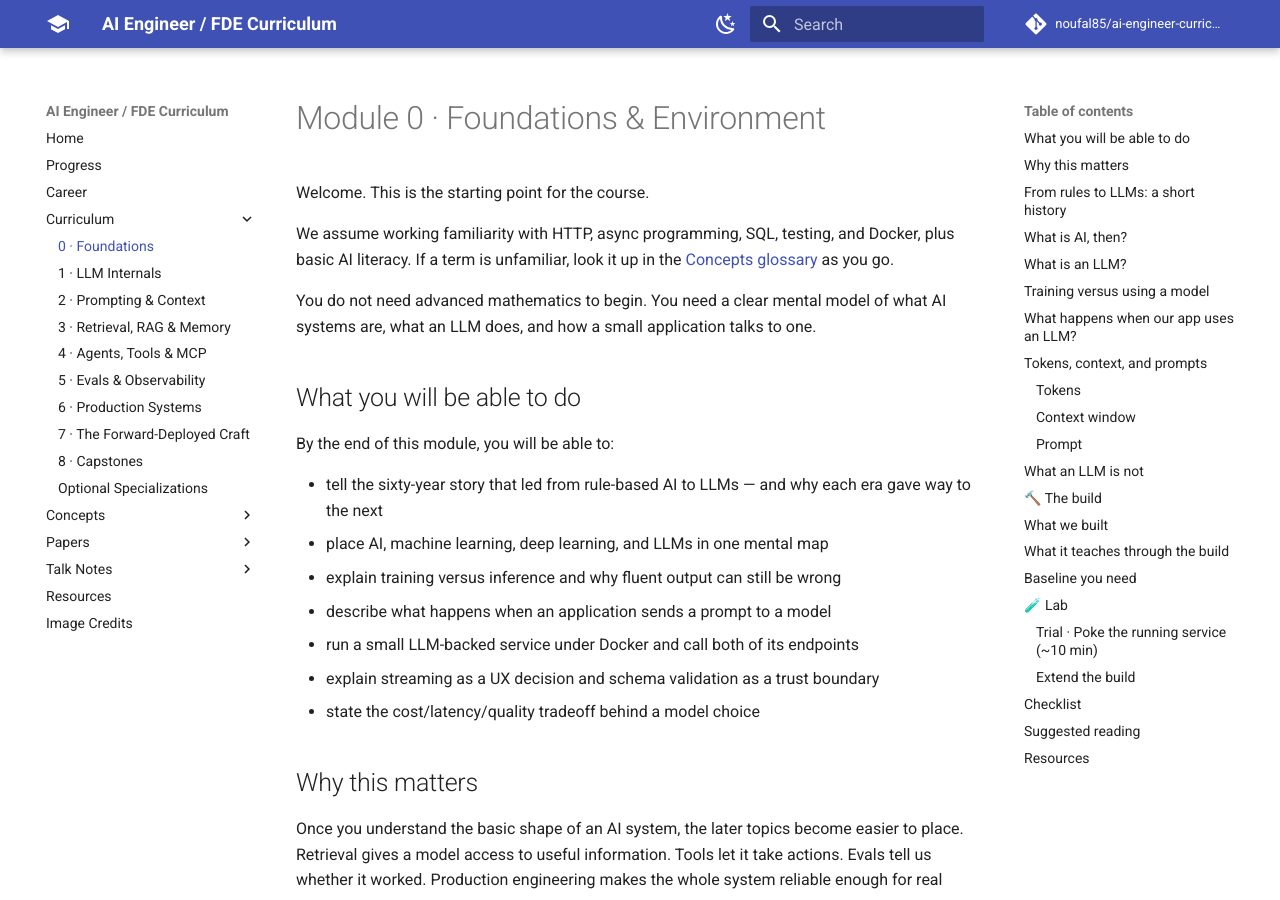
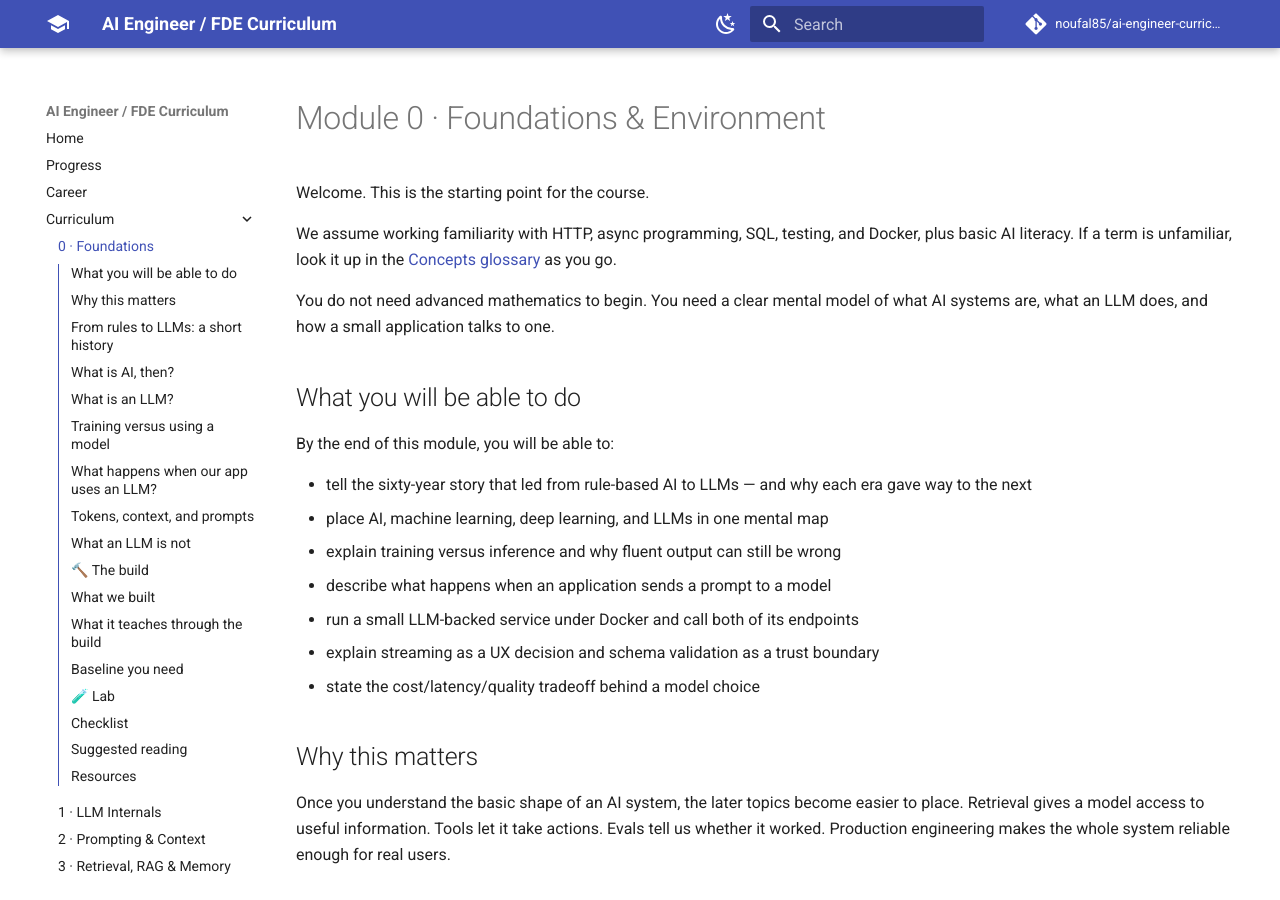
Before and after one commit to noufal85/ai-engineer-curriculum, an MkDocs documentation site: the page built from docs/curriculum/00-foundations.md, in a window 1280 px wide and 900 px high. Built offline with MkDocs 1.6.1 and Material for MkDocs 9.7.7, drawn with Linux system fonts in a browser that asks for light colours; comment, search, counter and statistics services are not loaded.

Commit message:
Nest page headings under curriculum modules in the sidebar
Enable Material's toc.integrate so each page's section headings fold
into the left navigation under its module, giving the Curriculum
dropdown a visible second tier.

Cap toc_depth at 2 so only H2 sections appear; without it the
Level-heavy modules expand to ~50 nav rows including every Lab and
Checkpoint. Note this merges the right-hand TOC column into the left
sidebar site-wide.

Co-Authored-By: Claude Opus 5 <noreply@anthropic.com>
Claude-Session: https://claude.ai/code/session_01NaTh7TDSRobuMTQTg2DQFq

```diff
--- a/mkdocs.yml
+++ b/mkdocs.yml
@@ -31,6 +31,7 @@ theme:
     - navigation.indexes
     - navigation.footer
     - toc.follow
+    - toc.integrate
     - content.code.copy
     - search.suggest
     - search.highlight
@@ -43,6 +44,7 @@ markdown_extensions:
   - footnotes
   - toc:
       permalink: true
+      toc_depth: 2
   - pymdownx.details
   - pymdownx.superfences:
       custom_fences:
```
